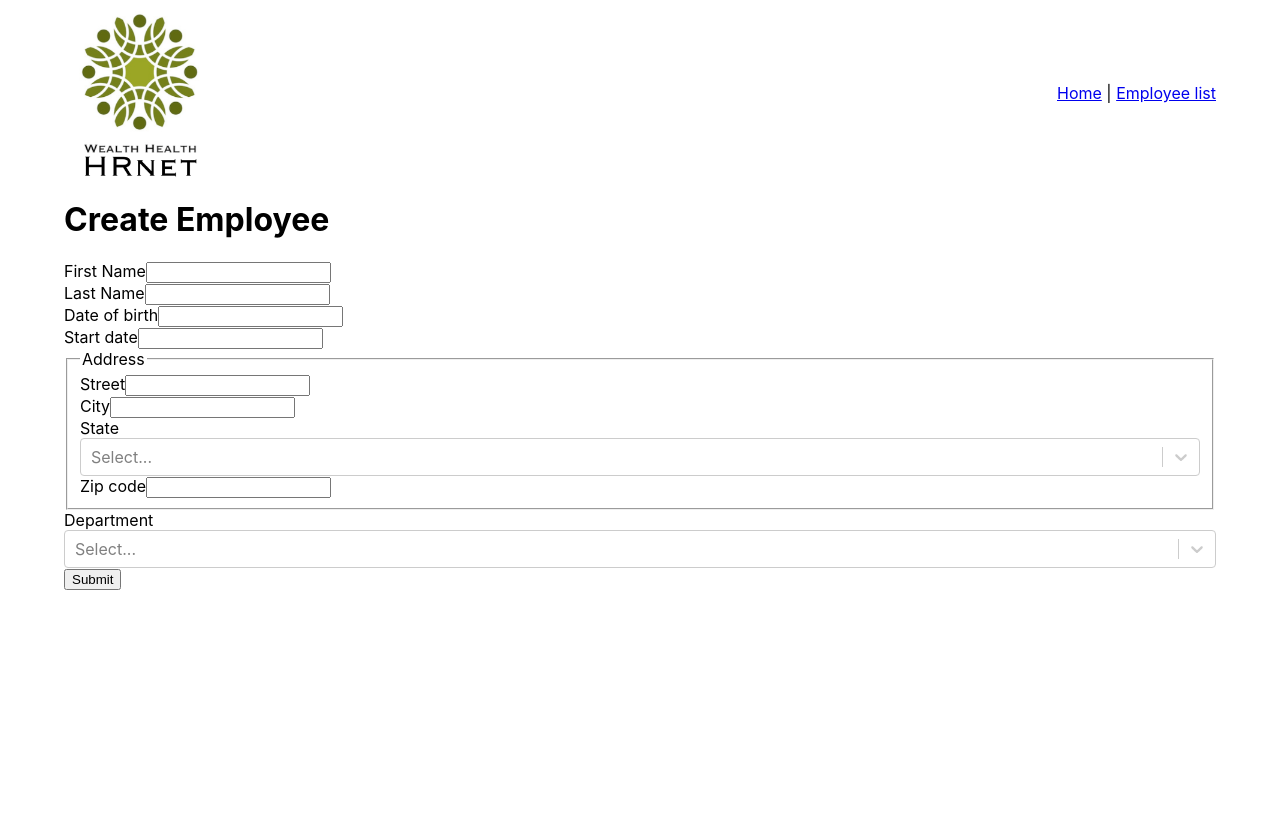
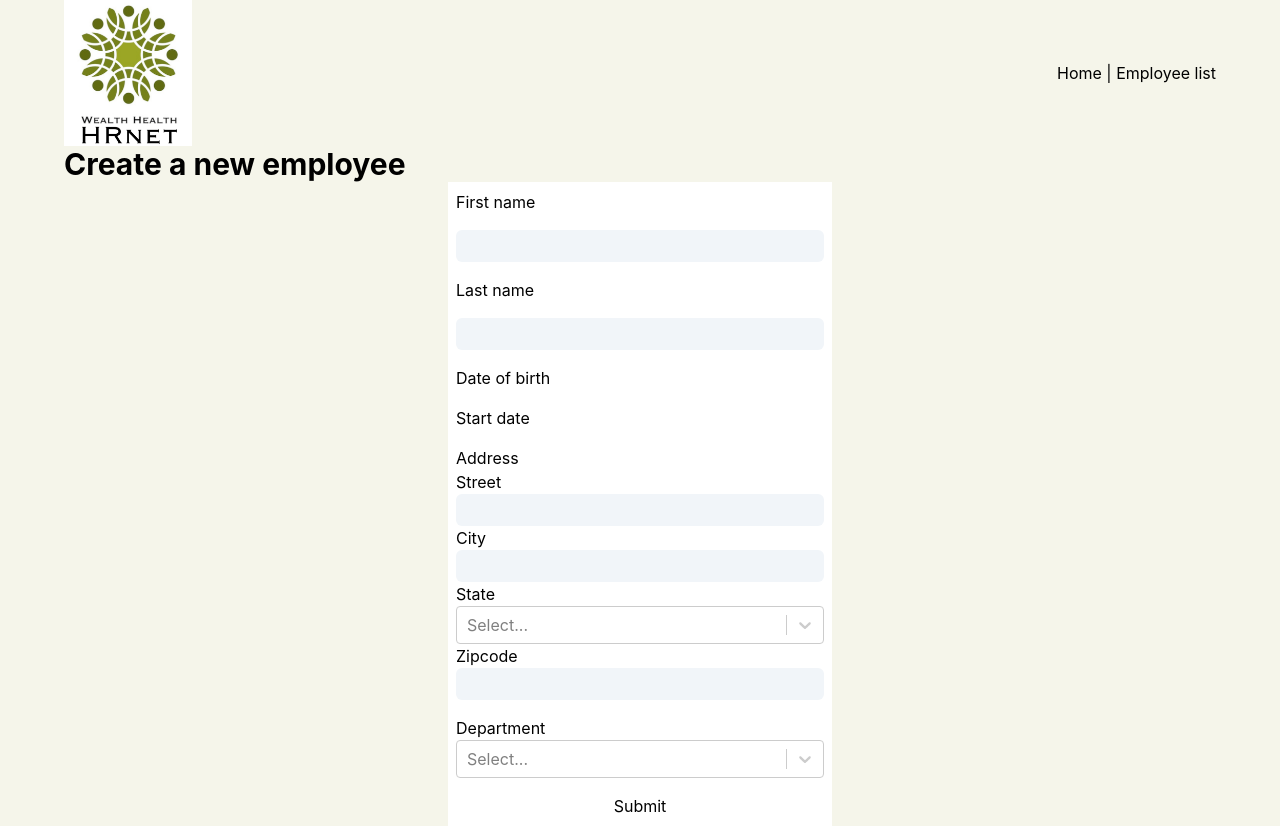
Before and after one commit to demondragong/hrnet-react-app, a React (Create React App) app: page / in a window 1280 px wide. Before the commit the page ends 800 px from the top, so only its background shows below. Built offline with nearby package versions, Linux system fonts and the light colour scheme.

Commit message:
migrate to using tailwind

```diff
--- a/package.json
+++ b/package.json
@@ -44,5 +44,10 @@
       "last 1 firefox version",
       "last 1 safari version"
     ]
+  },
+  "devDependencies": {
+    "autoprefixer": "^10.4.12",
+    "postcss": "^8.4.17",
+    "tailwindcss": "^3.1.8"
   }
 }
--- /dev/null
+++ b/postcss.config.js
@@ -0,0 +1,6 @@
+module.exports = {
+  plugins: {
+    tailwindcss: {},
+    autoprefixer: {},
+  },
+}
--- a/src/components/DialogModal.jsx
+++ b/src/components/DialogModal.jsx
@@ -1,18 +1,18 @@
 import { useEffect, useRef } from "react";
 
-export default function DialogModal({ showModal, content, closeModal }) {
+export default function DialogModal({ isModalVisible, children, closeModal }) {
   const dialogRef = useRef(null);
 
   useEffect(() => {
     const dialog = dialogRef.current;
-    if (showModal) {
+    if (isModalVisible) {
       dialog.showModal();
       document.body.classList.add("modal-open"); // prevent bg scroll
     } else {
       dialog.close();
       document.body.classList.remove("modal-open");
     }
-  }, [showModal]);
+  }, [isModalVisible]);
 
   const preventAutoClose = (e) => e.stopPropagation();
 
@@ -20,7 +20,7 @@ export default function DialogModal({ showModal, content, closeModal }) {
     <dialog ref={dialogRef} onCancel={closeModal} onClick={closeModal} >
       <div onClick={preventAutoClose}>
         <button onClick={closeModal}>X</button>
-        <p>{content}</p>
+        {children}
       </div>
     </dialog>
   );
--- a/src/components/Header.jsx
+++ b/src/components/Header.jsx
@@ -3,8 +3,8 @@ import logo from "../hrnet-logo.png";
 
 export default function Header() {
   return (
-    <header className="header">
-      <img src={logo} className="logo" alt="logo" />
+    <header className="flex flex-row justify-between items-center">
+      <img src={logo} className="w-32" alt="logo" />
       <nav>
         <Link to="/">Home</Link> |{" "}
         <Link to="/employee-list">Employee list</Link>
--- a/src/index.css
+++ b/src/index.css
@@ -1,3 +1,7 @@
+@tailwind base;
+@tailwind components;
+@tailwind utilities;
+
 body {
   margin-inline: 4rem;
   font-family: -apple-system, BlinkMacSystemFont, 'Segoe UI', 'Roboto', 'Oxygen',
@@ -5,19 +9,5 @@ body {
     sans-serif;
   -webkit-font-smoothing: antialiased;
   -moz-osx-font-smoothing: grayscale;
+  background-color: rgb(245, 245, 234);
 }
-
-code {
-  font-family: source-code-pro, Menlo, Monaco, Consolas, 'Courier New',
-    monospace;
-}
-
-.header {
-  display: flex;
-  justify-content: space-between;
-  align-items: center;
-}
-
-.logo {
-  width:150px;
-}
--- a/src/pages/CreateEmployee.jsx
+++ b/src/pages/CreateEmployee.jsx
@@ -21,30 +21,34 @@ export default function CreateEmployee() {
 
   const [startDate, setStartDate] = useState();
   const [dateOfBirth, setDateOfBirth] = useState();
-  const [showModal, setShowModal] = useState(false);
+  const [isModalVisible, setIsModalVisible] = useState(false);
 
-  const closeModal = () => setShowModal(false);
+  const closeModal = () => setIsModalVisible(false);
 
   const dispatch = useDispatch();
   const onSubmit = (data) => {
     dispatch(addEmployee(data));
-    setShowModal(true)
+    setIsModalVisible(true);
   };
+
+  const Input = ({ label, id, register, required }) => (
+    <>
+      <label htmlFor={id}>{label}</label>
+      <input
+        id={id}
+        className="block w-full bg-slate-100 h-8 rounded-md"
+        {...register(id, { required })}
+      />
+    </>
+  );
 
   return (
     <>
-      <h1>Create Employee</h1>
+      <h1 className="text-3xl font-bold">Create a new employee</h1>
       {/* "handleSubmit" will validate your inputs before invoking "onSubmit" */}
-      <form onSubmit={handleSubmit(onSubmit)}>
-        <div>
-          <label htmlFor="firstName">First Name</label>
-          <input id="firstName" {...register("firstName")} />
-        </div>
-
-        <div>
-          <label htmlFor="lastName">Last Name</label>
-          <input id="lastName" {...register("lastName")} />
-        </div>
+      <form className="max-w-sm m-auto p-2 bg-white flex flex-col gap-4" onSubmit={handleSubmit(onSubmit)}>
+        <Input label="First name" id="firstName" register={register} required />
+        <Input label="Last name" id="lastName" register={register} required />
 
         <div>
           <label htmlFor="dateOfBirth">Date of birth</label>
@@ -86,17 +90,8 @@ export default function CreateEmployee() {
 
         <fieldset>
           <legend>Address</legend>
-
-          <div>
-            <label htmlFor="street">Street</label>
-            <input id="street" {...register("street")} />
-          </div>
-
-          <div>
-            <label htmlFor="city">City</label>
-            <input id="city" {...register("city")} />
-          </div>
-
+          <Input label="Street" id="street" register={register} required />
+          <Input label="City" id="city" register={register} required />
           <div>
             <label htmlFor="state">State</label>
             <Controller
@@ -107,16 +102,7 @@ export default function CreateEmployee() {
               )}
             />
           </div>
-
-          <div>
-            <label htmlFor="zipCode">Zip code</label>
-            <input
-              id="zipCode"
-              type="text"
-              pattern="[0-9]{5}"
-              {...register("zipCode")}
-            />
-          </div>
+          <Input label="Zipcode" id="zipCode" register={register} required />
         </fieldset>
 
         <div>
@@ -132,7 +118,9 @@ export default function CreateEmployee() {
 
         <input type="submit" />
       </form>
-      <DialogModal showModal={showModal} content="Employee created!" closeModal={closeModal} />
+      <DialogModal isModalVisible={isModalVisible} closeModal={closeModal}>
+        <p>Employee created!</p>
+      </DialogModal>
     </>
   );
 }
--- a/src/pages/EmployeeList.jsx
+++ b/src/pages/EmployeeList.jsx
@@ -139,7 +139,6 @@ export default function EmployeeList() {
   const [searchString, setSearchString] = React.useState("");
 
   //   const rows = useSelector((state) => state.employees);
-
   const rows = mockEmployees.filter(employee => Object.values(employee).toString().toLowerCase().includes(searchString.toLowerCase()));
 
   const handleRequestSort = (event, property) => {
--- /dev/null
+++ b/tailwind.config.js
@@ -0,0 +1,10 @@
+/** @type {import('tailwindcss').Config} */
+module.exports = {
+  content: [
+    "./src/**/*.{js,jsx,ts,tsx}",
+  ],
+  theme: {
+    extend: {},
+  },
+  plugins: [],
+}
```
Also changed, not shown: 1 other file (tests, documents, lock files or other folders).
